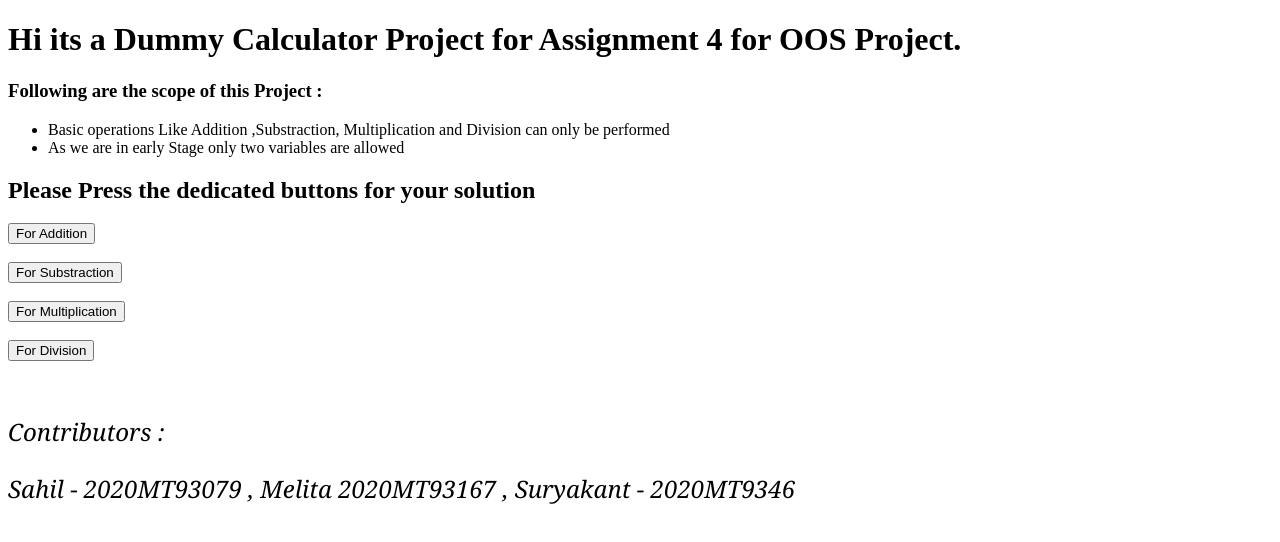
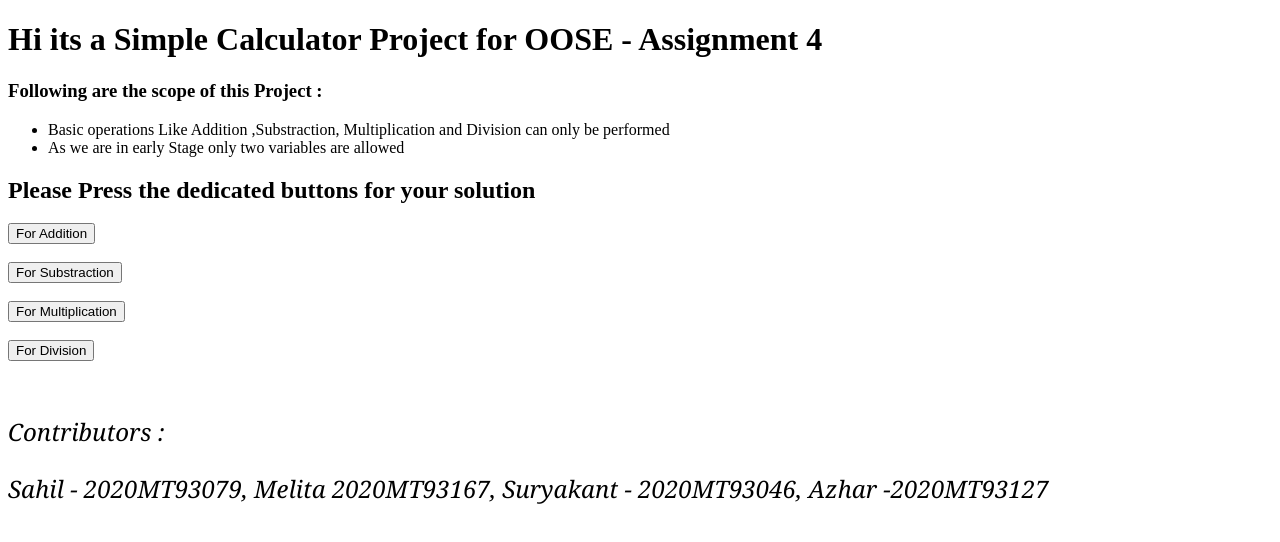
Before and after one commit to azhar0610/Calculator, an Angular app: page / in a window 1280 px wide. Shown: the top 542 px of the page. Built offline with nearby package versions, Linux system fonts and the light colour scheme.

Commit message:
Grammar changes

```diff
--- a/src/app/addition/addition.component.html
+++ b/src/app/addition/addition.component.html
@@ -2,7 +2,7 @@
     We can perform addition of Two numbers on this page.
 </div>
 <div *ngIf="invalidInputs">
-    Please Enter valid inputs
+    Please enter valid inputs
 </div>
 
 <input type="number" name="val1" [(ngModel)]="val1" placeholder="Enter Value 1 ">
--- a/src/app/app.component.html
+++ b/src/app/app.component.html
@@ -1,4 +1,4 @@
-<H1> Hi its a Dummy Calculator Project for Assignment 4 for OOS Project.</H1>
+<H1> Hi its a Simple Calculator Project for OOSE - Assignment 4</H1>
 
 <H3>Following are the scope of this Project :</H3>
 <ul>
@@ -26,5 +26,5 @@
   <app-multiplication></app-multiplication>
 </div>
 <footer style="font-style: italic; font-size: x-large; font-family: Georgia, 'Times New Roman', Times, serif;">Contributors :
-<p>Sahil - 2020MT93079 , Melita 2020MT93167 , Suryakant - 2020MT9346</p>
+<p>Sahil - 2020MT93079, Melita 2020MT93167, Suryakant - 2020MT93046, Azhar -2020MT93127</p>
 </footer>
--- a/src/app/subraction/subraction.component.html
+++ b/src/app/subraction/subraction.component.html
@@ -5,7 +5,7 @@
     Please enter greater number in input 1 and smaller number in input 2
 </div>
 <div *ngIf="invalidInputs">
-    Please Enter valid inputs
+    Please enter valid inputs
 </div>
 
 <input type="number" name="val1" [(ngModel)]="val1" placeholder="Enter Value 1 ">
```
